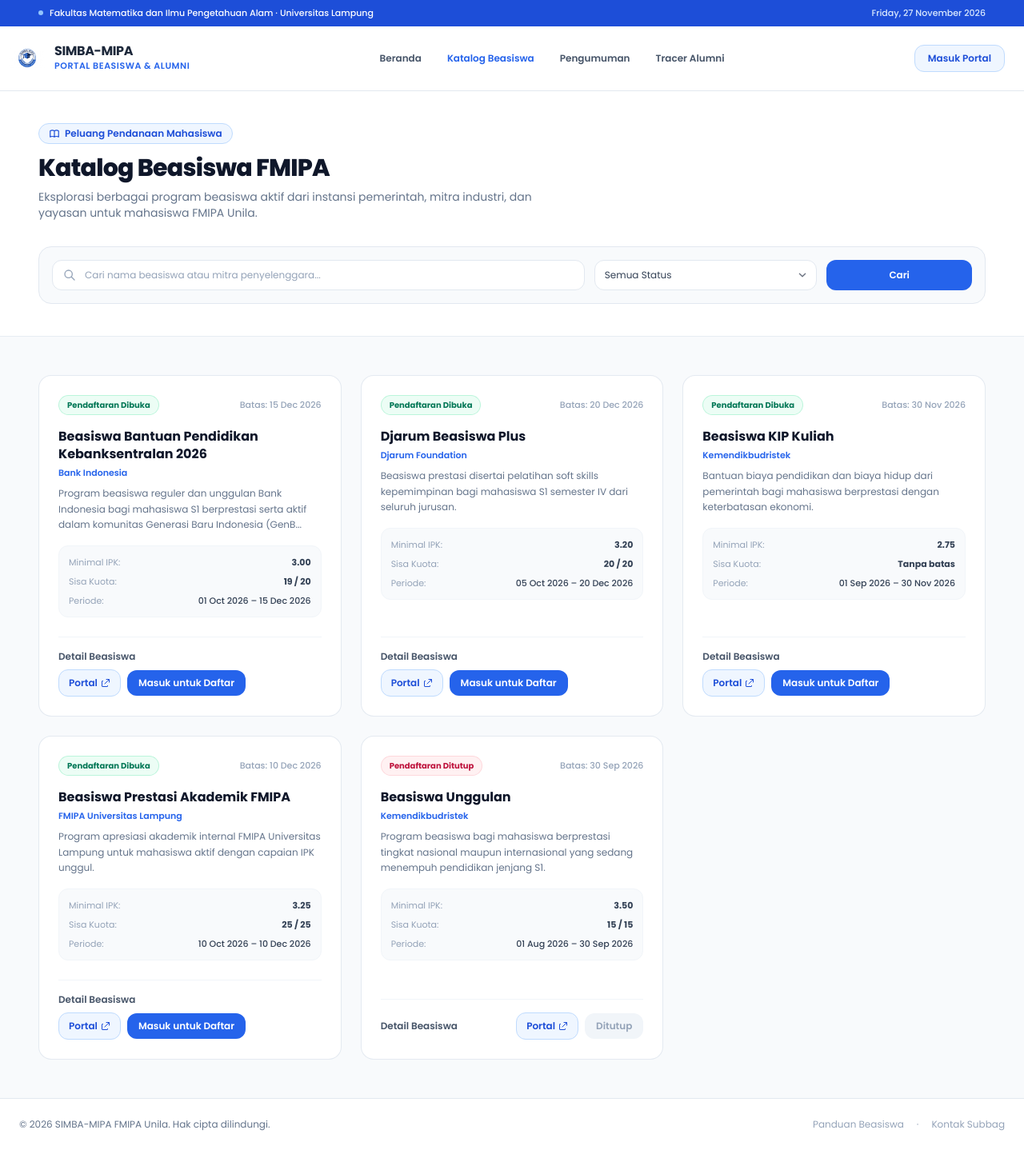
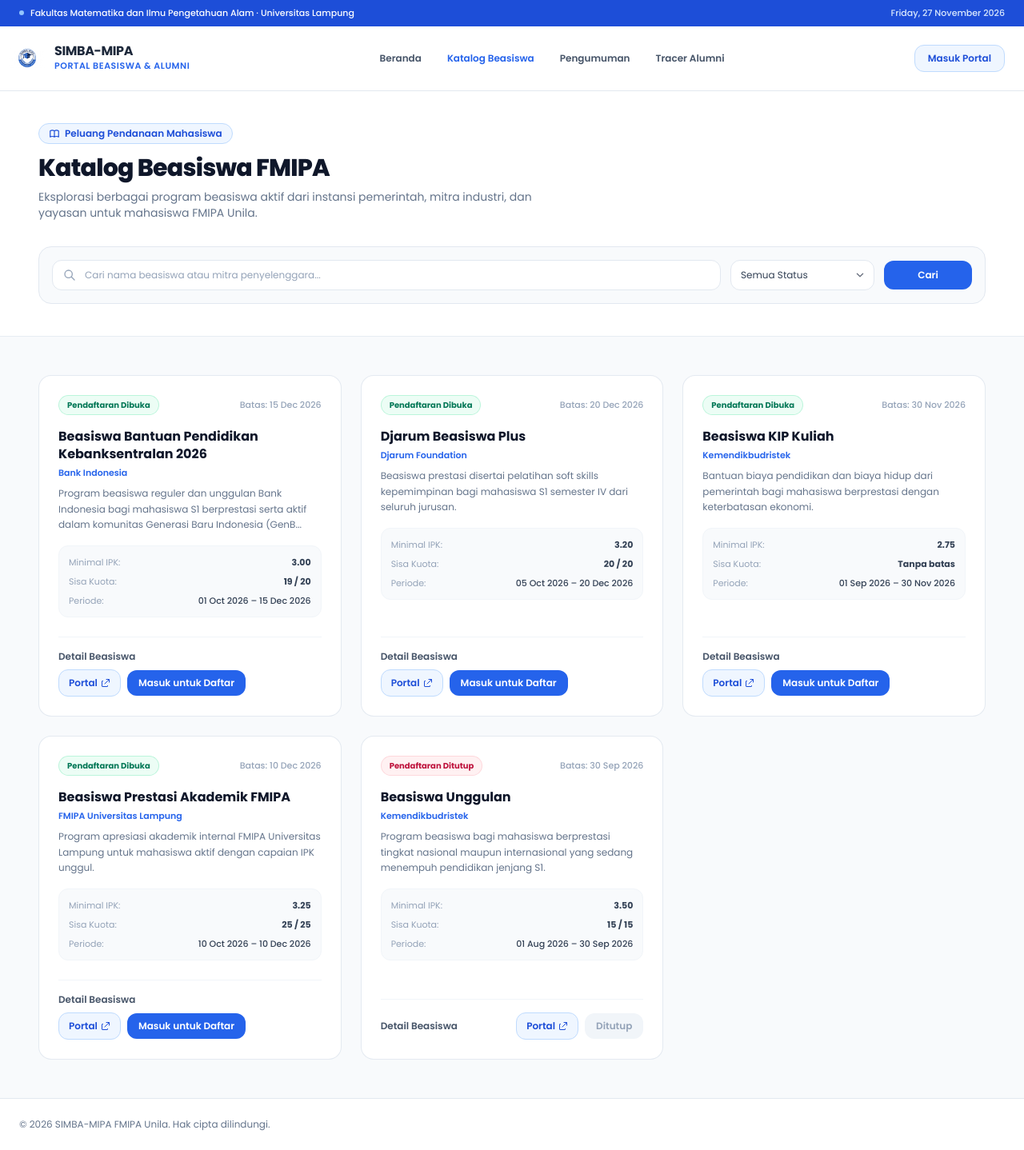
Before and after one commit to arifsuaminyazeta/simba-mipa, a Laravel app: page /beasiswa/katalog in a window 1280 px wide. Shown: the whole page at 80% size. Run offline with Laravel 12, Linux system fonts and the light colour scheme; data comes from the database, SQL or seed files in the repository; style sheets or scripts are compiled from the project's sources; parts of the project's set-up code (start-up, migrations or seed data) failed here and were passed over.

Commit message:
fix bug guest

```diff
--- a/resources/views/beasiswa/katalog.blade.php
+++ b/resources/views/beasiswa/katalog.blade.php
@@ -42,38 +42,37 @@
             @endif
 
             <!-- Filter Bar -->
-            <form method="GET" action="{{ $catalogAction }}" class="bg-slate-50 border border-slate-200 rounded-2xl p-4 grid grid-cols-1 md:grid-cols-12 gap-3">
-                <div class="md:col-span-7 relative">
+            <form id="catalog-filter-form" method="GET" action="{{ $catalogAction }}" style="display: flex; flex-wrap: wrap; gap: 12px; align-items: center;" class="bg-slate-50 border border-slate-200 rounded-2xl p-4">
+                <div style="flex: 1 1 280px; min-width: 0;" class="relative">
                     <span class="absolute inset-y-0 left-0 pl-3.5 flex items-center pointer-events-none text-slate-400">
                         <svg class="w-4 h-4" fill="none" stroke="currentColor" viewBox="0 0 24 24"><path stroke-linecap="round" stroke-linejoin="round" stroke-width="2" d="M21 21l-6-6m2-5a7 7 0 11-14 0 7 7 0 0114 0z"/></svg>
                     </span>
                     <input type="text" name="search" value="{{ $filters['search'] ?? request('search') }}"
                            placeholder="Cari nama beasiswa atau mitra penyelenggara..."
+                           style="width: 100%;"
                            class="w-full pl-10 pr-4 py-2.5 rounded-xl border border-slate-200 text-xs bg-white focus:ring-2 focus:ring-blue-600 focus:border-blue-600 text-slate-800 placeholder-slate-400">
                 </div>
-                <div class="md:col-span-3">
-                    <select name="status" class="w-full px-3 py-2.5 rounded-xl border border-slate-200 text-xs bg-white focus:ring-2 focus:ring-blue-600 focus:border-blue-600 text-slate-700">
+                <div style="flex: 0 0 180px;">
+                    <select name="status" style="width: 100%;" class="w-full px-3 py-2.5 rounded-xl border border-slate-200 text-xs bg-white focus:ring-2 focus:ring-blue-600 focus:border-blue-600 text-slate-700">
                         <option value="">Semua Status</option>
                         <option value="open" @selected(($filters['status'] ?? request('status')) === 'open')>Dibuka</option>
                         <option value="closed" @selected(($filters['status'] ?? request('status')) === 'closed')>Ditutup</option>
                     </select>
                 </div>
-                <div class="md:col-span-2 flex gap-2">
-                    <button type="submit" class="flex-1 px-4 py-2.5 rounded-xl bg-blue-600 hover:bg-blue-700 text-white text-xs font-semibold transition-colors">
+                <div style="flex: 0 0 auto;" class="flex gap-2">
+                    <button type="submit" style="min-width: 110px;" class="px-5 py-2.5 rounded-xl bg-blue-600 hover:bg-blue-700 text-white text-xs font-semibold transition-colors">
                         Cari
                     </button>
-                    @if(request('search') || request('status'))
-                        <a href="{{ $catalogAction }}" class="px-3 py-2.5 rounded-xl border border-slate-200 bg-white text-slate-600 text-xs font-semibold hover:bg-slate-50">
-                            Reset
-                        </a>
-                    @endif
+                    <a id="catalog-reset-btn" href="{{ $catalogAction }}" class="{{ request('search') || request('status') ? '' : 'hidden' }} px-3.5 py-2.5 rounded-xl border border-slate-200 bg-white text-slate-600 text-xs font-semibold hover:bg-slate-50">
+                        Reset
+                    </a>
                 </div>
             </form>
         </div>
     </section>
 
     <!-- Grid Kartu Beasiswa -->
-    <section class="max-w-7xl mx-auto px-6 lg:px-12 py-12">
+    <section id="catalog-results" class="max-w-7xl mx-auto px-6 lg:px-12 py-12 transition-opacity duration-150">
         <div class="grid grid-cols-1 md:grid-cols-2 lg:grid-cols-3 gap-6">
             @forelse($scholarships as $scholarship)
                 @php
@@ -177,4 +176,94 @@
         @endif
     </section>
 </div>
+
+<script>
+    document.addEventListener('DOMContentLoaded', function () {
+        const form = document.getElementById('catalog-filter-form');
+        const results = document.getElementById('catalog-results');
+        const resetBtn = document.getElementById('catalog-reset-btn');
+        if (!form || !results) return;
+
+        const searchInput = form.querySelector('input[name="search"]');
+        const statusSelect = form.querySelector('select[name="status"]');
+        let timer;
+        let controller;
+
+        async function fetchCatalog(url) {
+            if (controller) controller.abort();
+            controller = new AbortController();
+            results.style.opacity = '0.5';
+
+            try {
+                const res = await fetch(url, {
+                    signal: controller.signal,
+                    headers: { 'X-Requested-With': 'XMLHttpRequest' }
+                });
+                const html = await res.text();
+                const doc = new DOMParser().parseFromString(html, 'text/html');
+                const nextResults = doc.getElementById('catalog-results');
+
+                if (nextResults) {
+                    results.innerHTML = nextResults.innerHTML;
+                    window.history.replaceState({}, '', url);
+                }
+            } catch (err) {
+                if (err.name !== 'AbortError') console.error(err);
+            } finally {
+                results.style.opacity = '1';
+            }
+        }
+
+        function triggerLiveFilter() {
+            const params = new URLSearchParams();
+            const searchVal = searchInput ? searchInput.value.trim() : '';
+            const statusVal = statusSelect ? statusSelect.value : '';
+
+            if (searchVal) params.set('search', searchVal);
+            if (statusVal) params.set('status', statusVal);
+
+            if (resetBtn) {
+                resetBtn.classList.toggle('hidden', !searchVal && !statusVal);
+            }
+
+            const queryString = params.toString();
+            const url = form.action + (queryString ? '?' + queryString : '');
+            fetchCatalog(url);
+        }
+
+        form.addEventListener('submit', function (e) {
+            e.preventDefault();
+            clearTimeout(timer);
+            triggerLiveFilter();
+        });
+
+        if (searchInput) {
+            searchInput.addEventListener('input', function () {
+                clearTimeout(timer);
+                timer = setTimeout(triggerLiveFilter, 300);
+            });
+        }
+
+        if (statusSelect) {
+            statusSelect.addEventListener('change', triggerLiveFilter);
+        }
+
+        if (resetBtn) {
+            resetBtn.addEventListener('click', function (e) {
+                e.preventDefault();
+                if (searchInput) searchInput.value = '';
+                if (statusSelect) statusSelect.value = '';
+                triggerLiveFilter();
+            });
+        }
+
+        results.addEventListener('click', function (e) {
+            const link = e.target.closest('nav[role="navigation"] a, .pagination a');
+            if (link && link.href) {
+                e.preventDefault();
+                fetchCatalog(link.href);
+            }
+        });
+    });
+</script>
 @endsection
--- a/resources/views/layouts/guest.blade.php
+++ b/resources/views/layouts/guest.blade.php
@@ -15,8 +15,8 @@
 </head>
 <body class="font-sans antialiased bg-[#f8fafc] text-slate-900 selection:bg-blue-100 selection:text-blue-700 flex flex-col min-h-screen">
 
-    <div class="bg-blue-700 text-white text-[11px] font-medium py-2 px-6 lg:px-12">
-        <div class="max-w-7xl mx-auto flex flex-wrap justify-between items-center gap-2">
+    <div class="bg-blue-700 text-white text-[11px] font-medium py-2 px-4 sm:px-6">
+        <div class="w-full flex flex-wrap justify-between items-center gap-2">
             <div class="flex items-center gap-2">
                 <span class="w-1.5 h-1.5 rounded-full bg-blue-300"></span>
                 <span>Fakultas Matematika dan Ilmu Pengetahuan Alam · Universitas Lampung</span>
@@ -83,11 +83,6 @@
     <footer class="bg-white border-t border-slate-200 py-6 text-center text-xs text-slate-500">
         <div class="max-w-7xl mx-auto px-6 flex flex-col sm:flex-row items-center justify-between gap-3">
             <p>&copy; {{ date('Y') }} SIMBA-MIPA FMIPA Unila. Hak cipta dilindungi.</p>
-            <div class="flex items-center gap-4 text-slate-400">
-                <span class="hover:text-blue-600 cursor-pointer">Panduan Beasiswa</span>
-                <span>·</span>
-                <span class="hover:text-blue-600 cursor-pointer">Kontak Subbag</span>
-            </div>
         </div>
     </footer>
 
```
